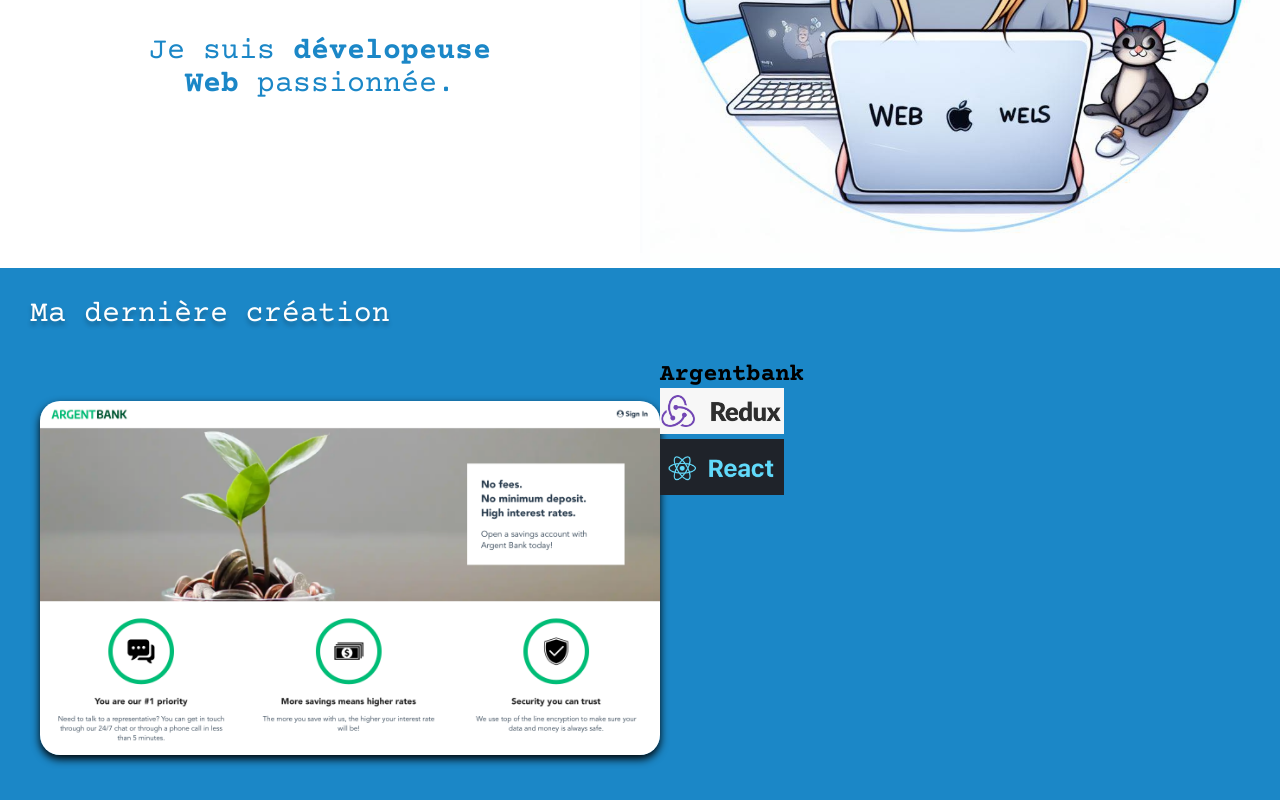
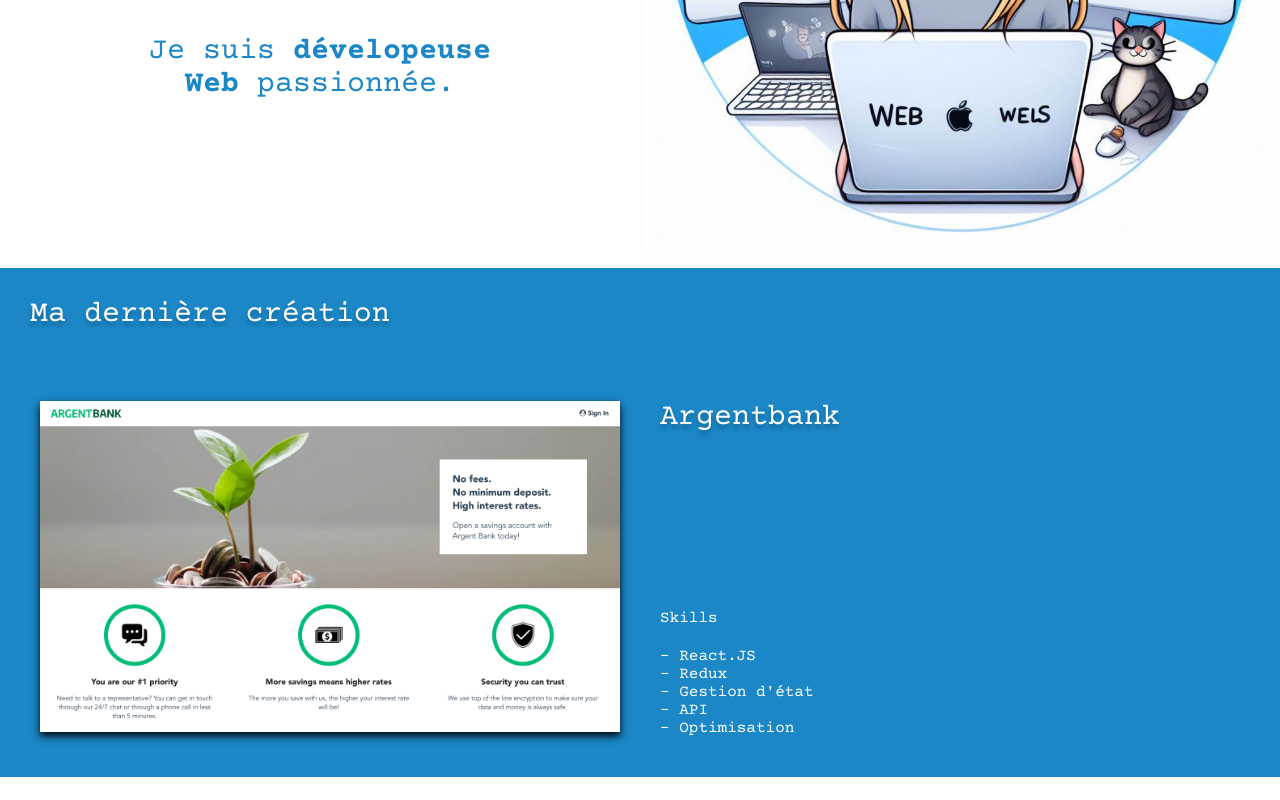
Before and after one commit to Echodoll/portfolio, a plain HTML site: page index.html in a window 1280 px wide. Shown: the part 457-1257 px from the top of the page. After the commit the page ends 1234 px from the top, so only its background shows below. Drawn offline with nearby package versions, Linux system fonts and the light colour scheme.

Commit message:
ajout mon dernier projet

```diff
--- a/index.html
+++ b/index.html
@@ -15,7 +15,11 @@
   <header class="nav">
     <div class="nav__route">
       <div class="logo">
-        <img src="./OIG (4).jpeg" alt="pixel Art Logo " class="logo__img" />
+        <img
+          src="./picture/OIG (4).jpeg"
+          alt="pixel Art Logo "
+          class="logo__img"
+        />
       </div>
       <div class="nav__route--list">
         <ul>
@@ -39,7 +43,7 @@
       <div class="presentation__img">
         <img
           alt="logo"
-          src="./386871118_671264785133516_807038363008468467_n.jpeg"
+          src="./picture/386871118_671264785133516_807038363008468467_n.jpeg"
         />
       </div>
     </section>
@@ -48,22 +52,20 @@
       <div class="projet__flex">
         <div class="projet__img">
           <img
-            src="./Capture d’écran 2023-11-21 à 09.29.32.png"
+            src="./picture/Capture d’écran 2023-11-21 à 09.29.32.png"
             alt="Photos du dernier site effectué argentbank"
           />
         </div>
         <div class="projet__detail">
-          <h1>Argentbank</h1>
-          <div class="projet__detail--logo">
-            <img
-              src="./Capture d’écran 2023-11-21 à 09.36.19.png"
-              alt="logo de react"
-            />
-            <img
-              src="Capture d’écran 2023-11-21 à 09.35.46.png"
-              alt="logo de redux"
-            />
-          </div>
+          <h2>Argentbank</h2>
+          <ul>
+            <li class="projet__detail--skills">Skills</li>
+            <li>- React.JS</li>
+            <li>- Redux</li>
+            <li>- Gestion d'état</li>
+            <li>- API</li>
+            <li>- Optimisation</li>
+          </ul>
         </div>
       </div>
     </section>
--- a/style.css
+++ b/style.css
@@ -83,10 +83,29 @@ span {
     margin: 20px;
     width: 100%;
     box-shadow: 0 4px 8px rgba(0, 0, 0, 4.1);
-    border-radius:20px;
 }
 .projet__detail {
     width: 50%;
+    padding: 40px;
+    display: flex;
+    flex-direction: column;
+    justify-content: space-between;
+    color: #FEFEFE;
+}
+.projet__detail h2 {
+  font-weight: 400;
+  text-shadow: 0px 4px 4px rgba(0, 0, 0, 0.25);
+  font-size:30px;
+}
+.projet__detail li{
+  list-style-type: none;
+  font-size: 20;
+}
+.projet__detail ul {
+  padding:0;
+}
+.projet__detail--skills {
+  padding-bottom: 20px;
 }
 .projet__detail--logo{
     width: 20%;
```
Also changed, not shown: picture/386871118_671264785133516_807038363008468467_n.jpeg (renamed from 386871118_671264785133516_807038363008468467_n.jpeg), picture/Capture d’écran 2023-11-21 à 09.29.32.png (renamed from Capture d’écran 2023-11-21 à 09.29.32.png), picture/Capture d’écran 2023-11-21 à 09.35.46.png (renamed from Capture d’écran 2023-11-21 à 09.35.46.png), picture/Capture d’écran 2023-11-21 à 09.36.19.png (renamed from Capture d’écran 2023-11-21 à 09.36.19.png), picture/OIG (4).jpeg (renamed from OIG (4).jpeg), 2 other files.
